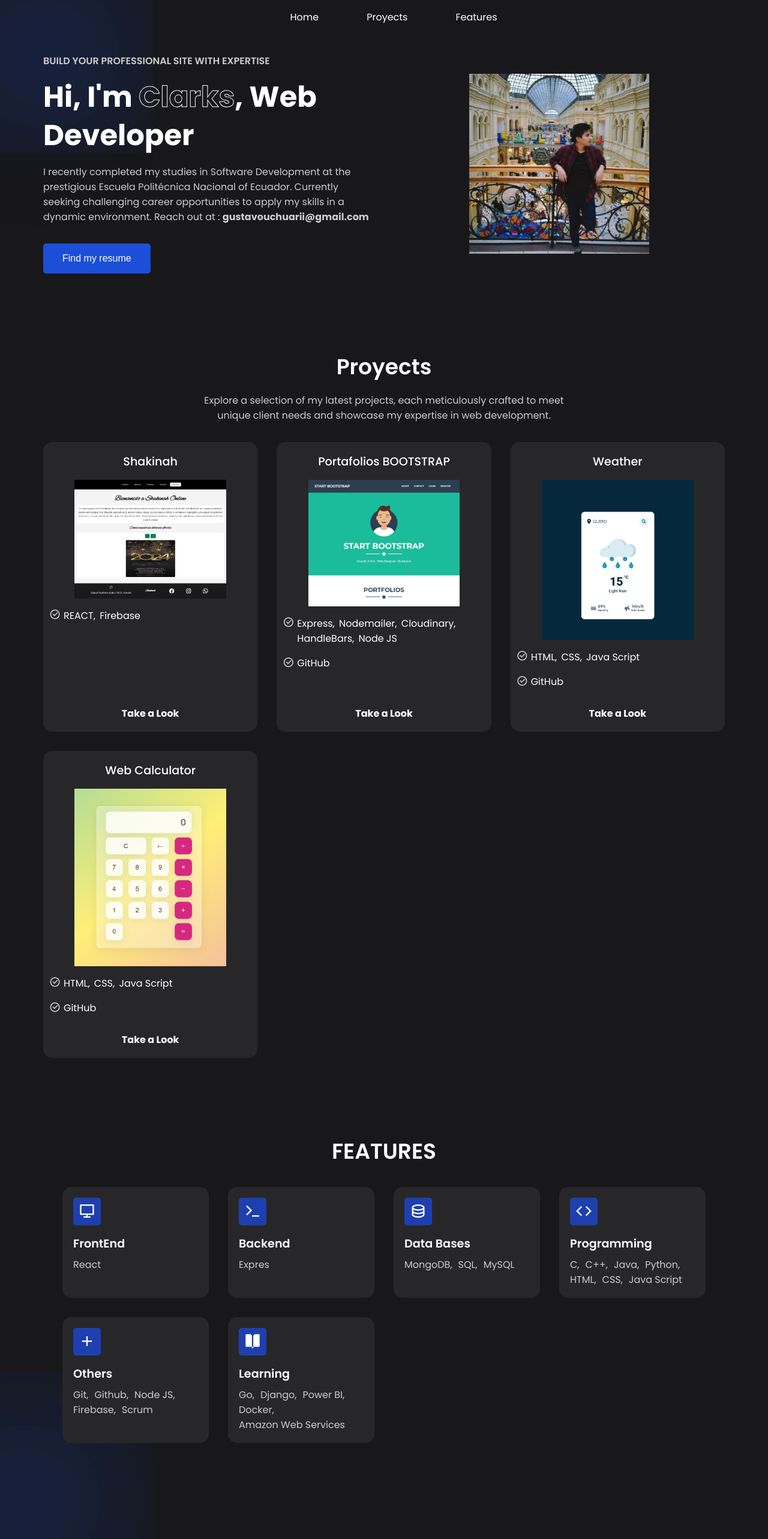
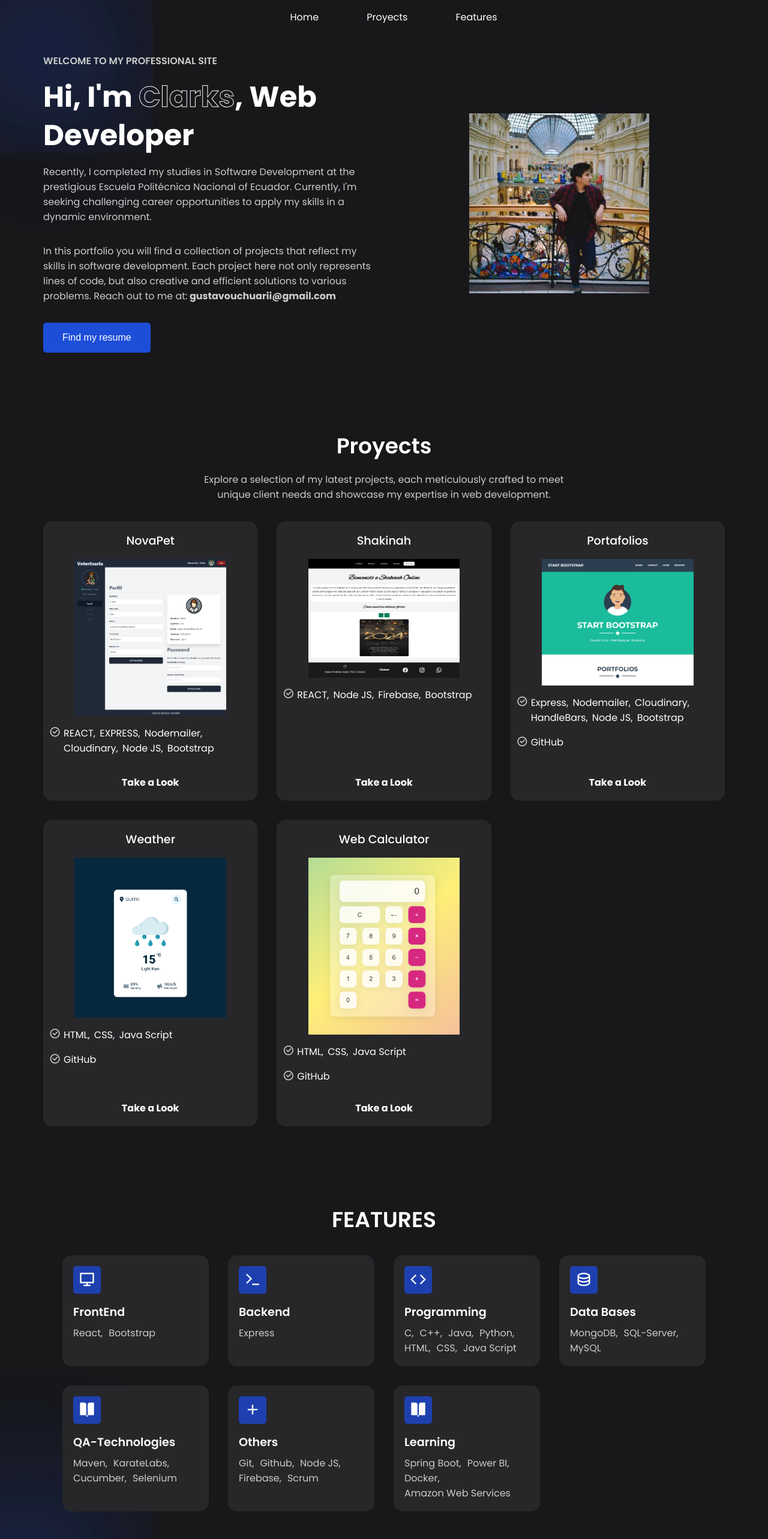
Before and after one commit to Clarks1223/Portafolio, a React (Vite) app: page / in a window 1280 px wide. Shown: the top 2566 px of the page at 60% size. Built offline with nearby package versions, Linux system fonts and the light colour scheme.

Commit message:
Se agrega el proyecto Noba y una seccion de QA

```diff
--- a/src/routes/Features/Features.jsx
+++ b/src/routes/Features/Features.jsx
@@ -1,9 +1,9 @@
 import Feature from '../../components/Feature/Feature';
 import './Features.css';
 const Features = () => {
-  const frontEnd = ['React'];
-  const backend = ['Expres'];
-  const dataBase = ['MongoDB', 'SQL', 'MySQL'];
+  const frontEnd = ['React','Bootstrap'];
+  const backend = ['Express'];
+  const dataBase = ['MongoDB', 'SQL-Server', 'MySQL'];
   const programming = [
     'C',
     'C++',
@@ -15,12 +15,12 @@ const Features = () => {
   ];
   const others = ['Git', 'Github', 'Node JS', 'Firebase', 'Scrum'];
   const learning = [
-    'Go',
-    'Django',
+    'Spring Boot',
     'Power BI',
     'Docker',
     'Amazon Web Services',
   ];
+  const QA = ['Maven','KarateLabs','Cucumber','Selenium']
   return (
     <section className="container" id="Features">
       <h2 className="header">FEATURES</h2>
@@ -32,14 +32,20 @@ const Features = () => {
         />
         <Feature icon="terminal-fill" titulo="Backend" tecnologias={backend} />
         <Feature
+          icon="code-line"
+          titulo="Programming"
+          tecnologias={programming}
+        />
+        <Feature
           icon="database-2-line"
           titulo="Data Bases"
           tecnologias={dataBase}
         />
+
         <Feature
-          icon="code-line"
-          titulo="Programming"
-          tecnologias={programming}
+          icon="book-open-fill"
+          titulo="QA-Technologies"
+          tecnologias={QA}
         />
         <Feature icon="add-line" titulo="Others" tecnologias={others} />
         <Feature
@@ -47,6 +53,7 @@ const Features = () => {
           titulo="Learning"
           tecnologias={learning}
         />
+
       </div>
     </section>
   );
--- a/src/routes/Home/Home.jsx
+++ b/src/routes/Home/Home.jsx
@@ -6,18 +6,25 @@ const Home = () => {
       <div className="content">
         <span className="blur"></span>
         <span className="blur"></span>
-        <h4>BUILD YOUR PROFESSIONAL SITE WITH EXPERTISE</h4>
+        <h4>WELCOME TO MY PROFESSIONAL SITE</h4>
         <h1>
           Hi, I'm <span>Clarks</span>, Web Developer
         </h1>
         <p>
-          I recently completed my studies in Software Development at the
-          prestigious Escuela Politécnica Nacional of Ecuador. Currently seeking
-          challenging career opportunities to apply my skills in a dynamic
-          environment. Reach out at : <strong>gustavouchuarii@gmail.com</strong>
+          Recently, I completed my studies in Software Development at the
+          prestigious Escuela Politécnica Nacional of Ecuador. Currently, I'm
+          seeking challenging career opportunities to apply my skills in a
+          dynamic environment.
+        </p>
+        <p>
+          In this portfolio you will find a collection of projects that reflect
+          my skills in software development. Each project here not only
+          represents lines of code, but also creative and efficient solutions to
+          various problems. Reach out to me at:
+          <strong> gustavouchuarii@gmail.com</strong>
         </p>
         <a
-          href="https://drive.google.com/file/d/15w2VDymg8mihvKhIA0FV8ctcgNjwwUWE/view?usp=drive_link"
+          href="https://drive.google.com/file/d/1uEr03aa9CIF5Ku2KGXLgjMdJyPBwrSpM/view?usp=sharing"
           target="_blank"
         >
           <button className="btn">Find my resume</button>
--- a/src/routes/Pricing/Poyects.jsx
+++ b/src/routes/Pricing/Poyects.jsx
@@ -5,9 +5,25 @@ import Portfolios from '../../assets/Portfolios.png';
 import Shakinah from '../../assets/Shakinah.png';
 import Weather from '../../assets/Weather.png';
 import Calculator from '../../assets/Calculator.png';
+import NobaPet from '../../assets/NovaPet.png';
 const Proyects = () => {
-  const SHAKINAH = ['REACT', 'Firebase'];
-  const PORT = ['Express', 'Nodemailer', 'Cloudinary', 'HandleBars', 'Node JS'];
+  const SHAKINAH = ['REACT', 'Node JS', 'Firebase', 'Bootstrap'];
+  const NOVAPET = [
+    'REACT',
+    'EXPRESS',
+    'Nodemailer',
+    'Cloudinary',
+    'Node JS',
+    'Bootstrap',
+  ];
+  const PORT = [
+    'Express',
+    'Nodemailer',
+    'Cloudinary',
+    'HandleBars',
+    'Node JS',
+    'Bootstrap',
+  ];
   const WEATHER = ['HTML', 'CSS', 'Java Script'];
   return (
     <section className="container" id="Proyects">
@@ -18,13 +34,19 @@ const Proyects = () => {
       </p>
       <div className="pricing">
         <Proyect
+          titulo="NovaPet"
+          tecnologias={NOVAPET}
+          despliegueURL="https://noba-pet.netlify.app/"
+          imagen={NobaPet}
+        />
+        <Proyect
           titulo="Shakinah"
           tecnologias={SHAKINAH}
           despliegueURL="https://paginawebymovil.web.app/"
           imagen={Shakinah}
         />
         <Proyect
-          titulo="Portafolios BOOTSTRAP"
+          titulo="Portafolios"
           tecnologias={PORT}
           gitURL="https://github.com/Clarks1223/PortafoliosWeb"
           despliegueURL="https://portafoliosweb.onrender.com/"
```
Also changed, not shown: src/assets/NovaPet.png (added).
